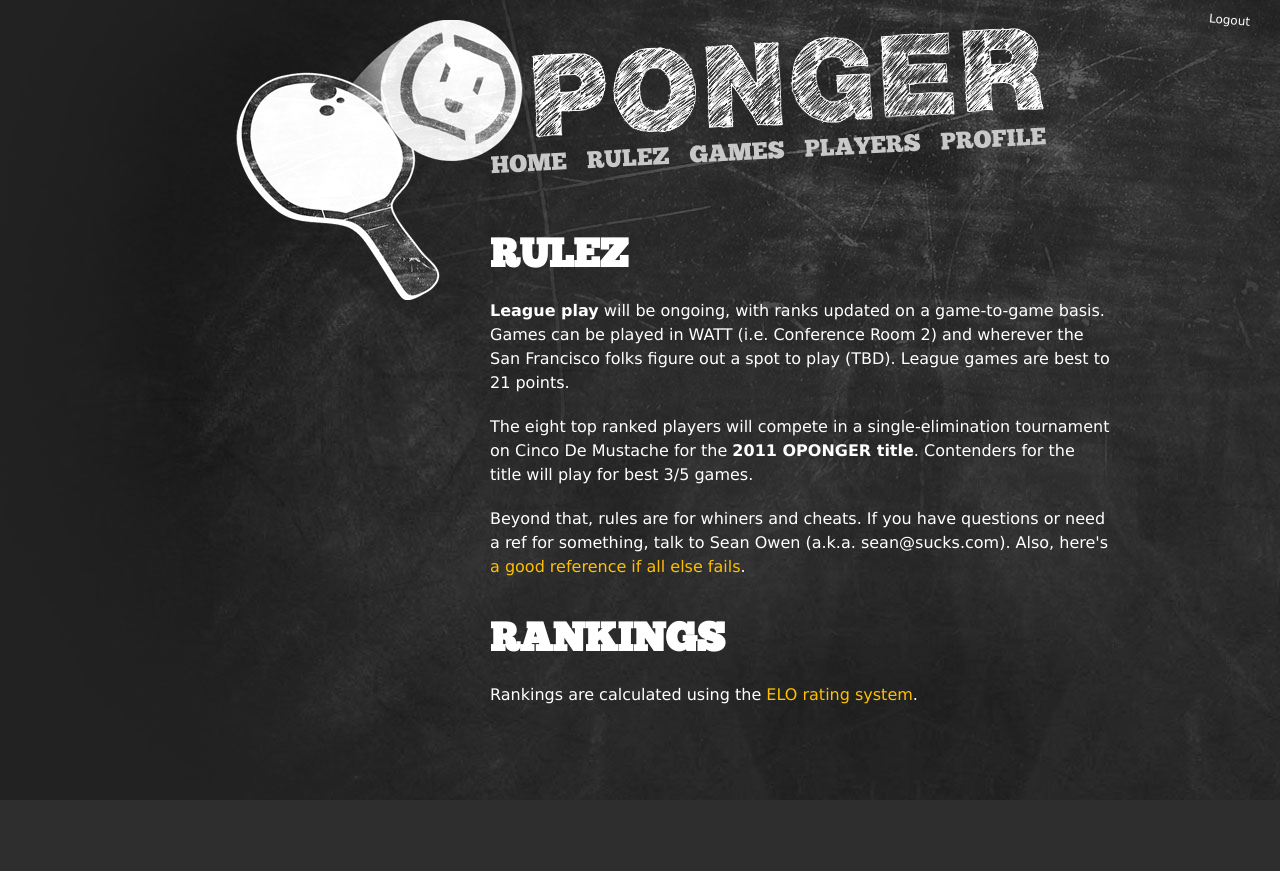
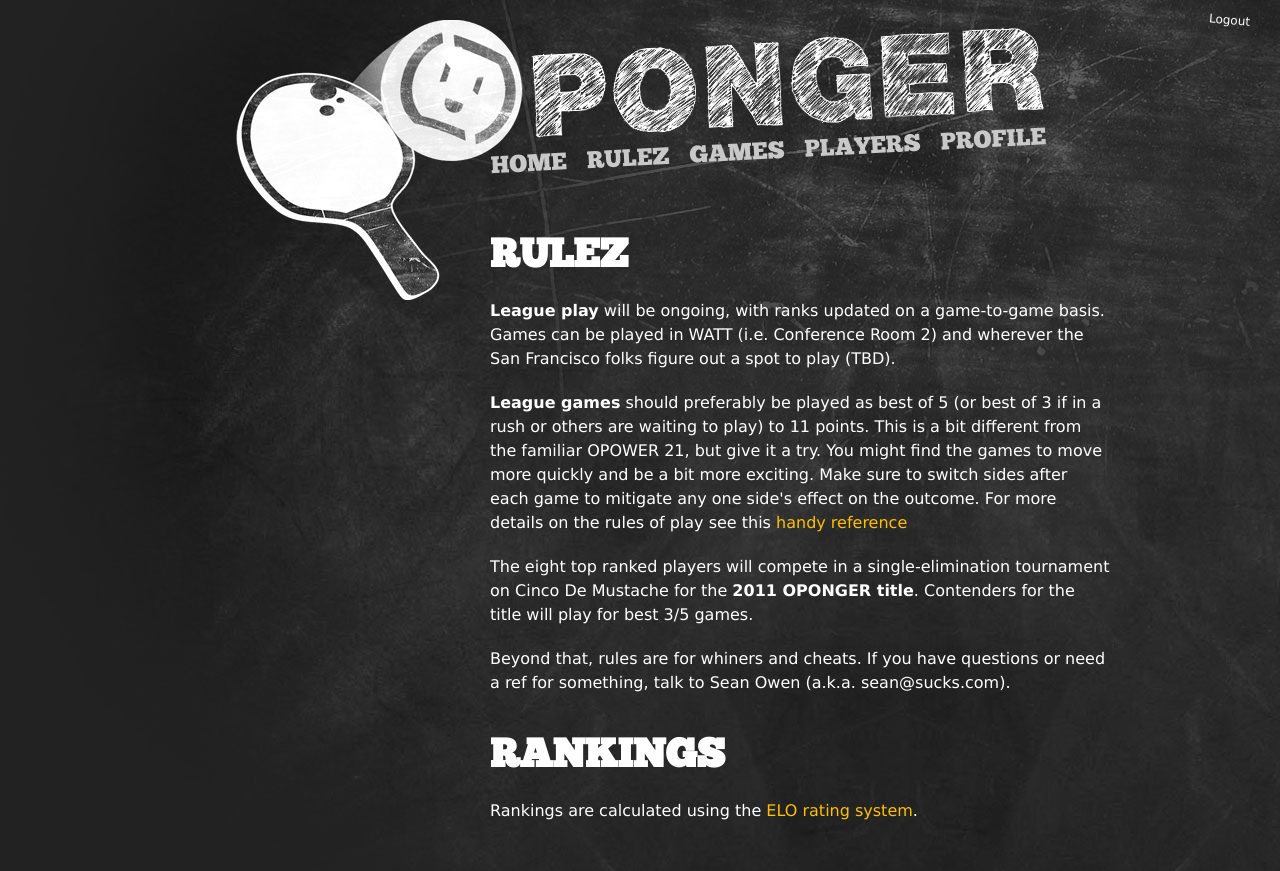
Before and after one commit to oby1/oponger, a Django app: template templates/rulez.html in a window 1280 px wide. Before the commit the page ends 800 px from the top, so only its background shows below. Run offline with Django 3.2, Linux system fonts and the light colour scheme; the template is opened without the code that fills it, so the values that code supplies are empty; parts of the project's set-up code (start-up, migrations or seed data) failed here and were passed over; some libraries are stand-ins or nearby versions.

Commit message:
Made rulez description of game play consistent with rules reference link

```diff
--- a/templates/rulez.html
+++ b/templates/rulez.html
@@ -9,7 +9,9 @@
   <p>
       <strong>League play</strong> will be ongoing, with ranks updated on a game-to-game basis.
       Games can be played in WATT (i.e. Conference Room 2) and wherever the San Francisco folks figure out a spot to play (TBD).
-      League games are best to 21 points.</p>
+  </p>
+  <p>
+      <strong>League games</strong> should preferably be played as best of 5 (or best of 3 if in a rush or others are waiting to play) to 11 points.  This is a bit different from the familiar OPOWER 21, but give it a try.  You might find the games to move more quickly and be a bit more exciting.  Make sure to switch sides after each game to mitigate any one side's effect on the outcome.  For more details on the rules of play see this <a href="http://www.pongworld.com/more/rules.php">handy reference</a></p>
 
   <p>
       The eight top ranked players will compete in a single-elimination tournament on Cinco De Mustache for the <strong>2011 OPONGER title</strong>.
@@ -18,7 +20,6 @@
 
   <p>
       Beyond that, rules are for whiners and cheats. If you have questions or need a ref for something, talk to Sean Owen (a.k.a. sean@sucks.com).
-      Also, here's <a href="http://www.pongworld.com/more/rules.php">a good reference if all else fails</a>.
   </p>
 
 
```
